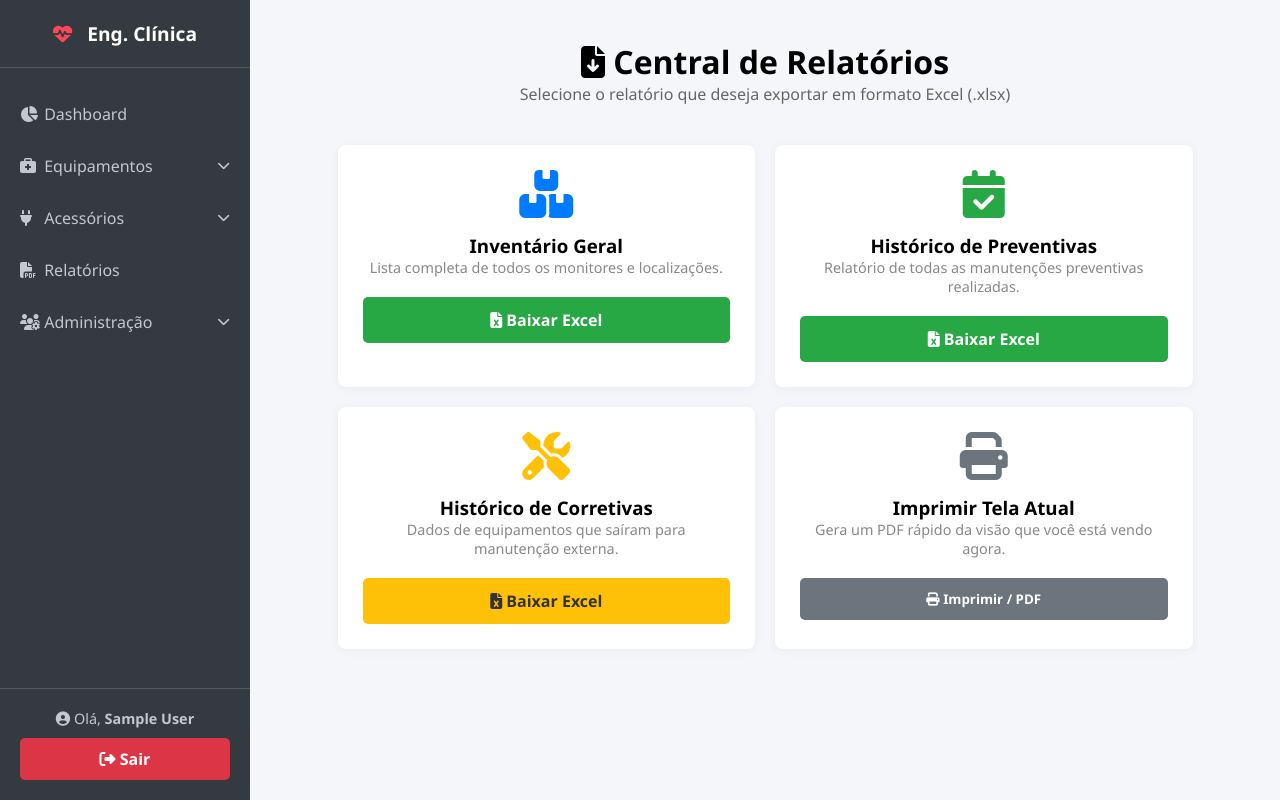
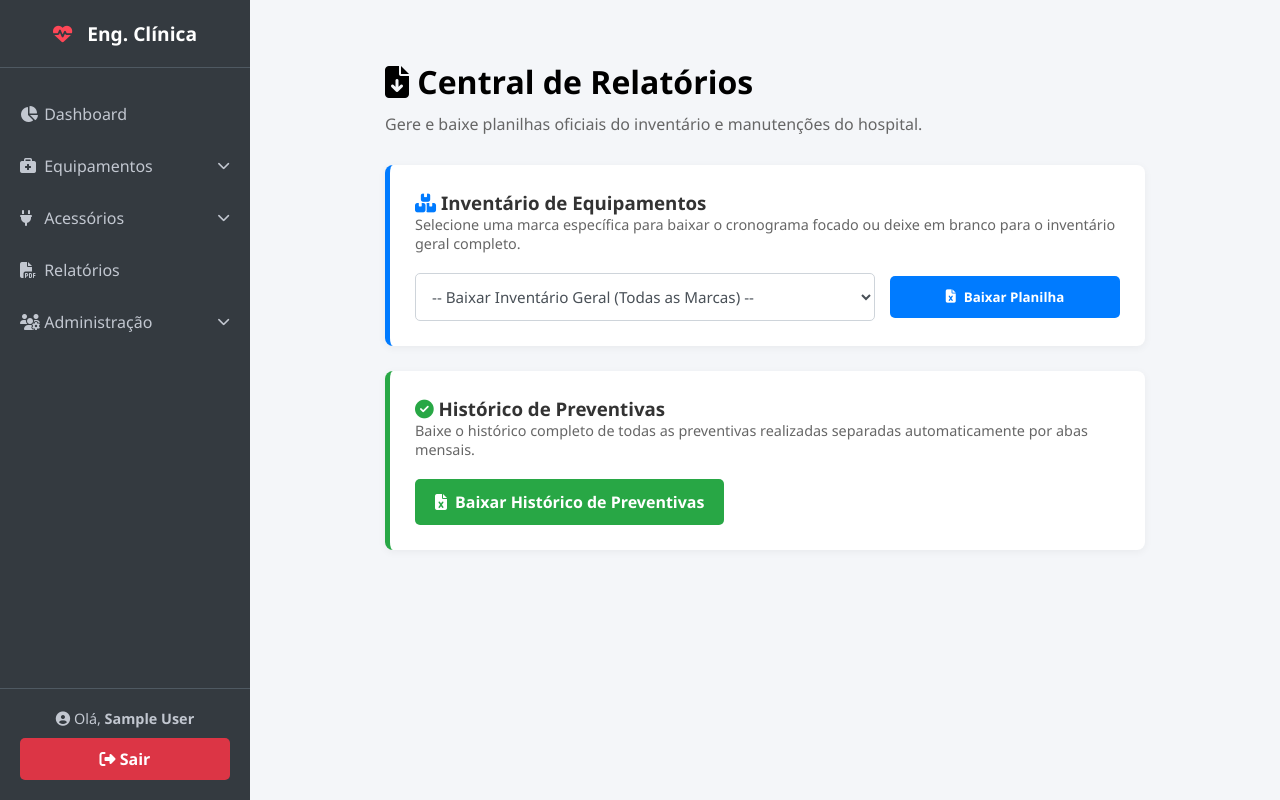
Before and after one commit to DevGuilherme-cpu/sistema-engenharia-clinica, a Flask app: page /relatorios in a window 1280 px wide. Run offline with Flask 3, Linux system fonts and the light colour scheme; the visitor is signed in with stand-in values (Sample User, id 1).

Commit message:
Filtro por marca antes de exportar o excel

```diff
--- a/app.py
+++ b/app.py
@@ -371,24 +371,43 @@ def novo_acessorio():
 @app.route('/relatorios')
 @login_required
 def pagina_relatorios():
-    return render_template('relatorios.html')
+    marcas_db = db.session.query(Monitor.marca).filter(
+        Monitor.marca.isnot(None), Monitor.marca != '').distinct().all()
+    marcas_unicas = sorted([m[0] for m in marcas_db])
+
+    return render_template('relatorios.html', marcas=marcas_unicas)
 
 @app.route('/exportar/monitores')
 @login_required
 def exportar_monitores():
-    # 1. Busca no banco já ordenando por Marca e depois por Descrição (Ordem Alfabética)
-    monitores = Monitor.query.order_by(Monitor.marca.asc(), Monitor.descricao.asc()).all()
+    # Captura a marca que o usuário selecionou na tela de relatórios
+    marca_selecionada = request.args.get('marca', '')
+
+    query = Monitor.query
+
+    if marca_selecionada:
+        # Se escolheu uma marca, filtra por ela e organiza por MODELO e depois DESCRIÇÃO
+        query = query.filter(Monitor.marca == marca_selecionada).order_by(Monitor.modelo.asc(), Monitor.descricao.asc())
+        download_name = f"inventario_{marca_selecionada.lower().replace(' ', '_')}.xlsx"
+        sheet_name = marca_selecionada[:30] # Limite de letras do Excel
+    else:
+        # Se não escolheu marca, traz o Geral ordenando por Marca e Modelo
+        query = query.order_by(Monitor.marca.asc(), Monitor.modelo.asc(), Monitor.descricao.asc())
+        download_name = "inventario_geral_equipamentos.xlsx"
+        sheet_name = 'Inventário Geral'
+
+    monitores = query.all()
 
     dados = []
     for m in monitores:
         dados.append({
             'Marca': m.marca or 'Sem Marca',
+            'Modelo': m.modelo or 'N/A',
             'Equipamento': m.descricao,
             'Patrimônio': m.patrimonio,
             'S/N': m.numero_serie,
             'Status': m.status,
             'Local / Setor': m.local,
-            'Modelo': m.modelo,
             'Empresa': m.empresa
         })
 
@@ -396,20 +415,22 @@ def exportar_monitores():
     output = BytesIO()
 
     with pd.ExcelWriter(output, engine='openpyxl') as writer:
-        # Cria a aba principal com TUDO organizado
-        df.to_excel(writer, index=False, sheet_name='Inventário Geral')
-
-        # MÁGICA: Cria uma aba separada para CADA MARCA automaticamente!
-        marcas = df['Marca'].unique()
-        for marca in marcas:
-            # Garante que o nome da aba não passa de 30 letras (regra do Excel)
-            nome_aba = str(marca)[:30].replace('/', '-')
-            df_marca = df[df['Marca'] == marca]
-            df_marca.to_excel(writer, index=False, sheet_name=nome_aba)
+        if marca_selecionada:
+            # Baixa apenas a planilha da marca selecionada organizada por modelos
+            df.to_excel(writer, index=False, sheet_name=sheet_name)
+        else:
+            # Mantém a automação de abas para o relatório geral completo
+            df.to_excel(writer, index=False, sheet_name='Inventário Geral')
+            marcas = df['Marca'].unique()
+            for marca in marcas:
+                nome_aba = str(marca)[:30].replace('/', '-')
+                df_marca = df[df['Marca'] == marca]
+                df_marca.to_excel(writer, index=False, sheet_name=nome_aba)
 
     output.seek(0)
+
     return send_file(output,
-                     download_name="inventario_equipamentos_organizado.xlsx",
+                     download_name=download_name,
                      as_attachment=True)
 
 @app.route('/exportar/preventivas')
--- a/templates/relatorios.html
+++ b/templates/relatorios.html
@@ -1,55 +1,49 @@
 {% extends 'base.html' %}
 
 {% block content %}
-<div class="conteudo-centralizado">
-    <h1 style="text-align: center;"><i class="fas fa-file-download"></i> Central de Relatórios</h1>
-    <p style="text-align: center; color: #666; margin-bottom: 40px;">Selecione o relatório que deseja exportar em
-        formato Excel (.xlsx)</p>
+<div class="conteudo-tabela" style="max-width: 800px; margin: 0 auto; padding: 20px;">
+    <h1 style="margin-bottom: 10px;"><i class="fas fa-file-download"></i> Central de Relatórios</h1>
+    <p style="color: #666; margin-bottom: 30px;">Gere e baixe planilhas oficiais do inventário e manutenções do
+        hospital.</p>
 
-    <div style="display: grid; grid-template-columns: 1fr 1fr; gap: 20px;">
+    <div
+        style="background: white; padding: 25px; border-radius: 8px; box-shadow: 0 2px 8px rgba(0,0,0,0.05); margin-bottom: 25px; border-left: 5px solid #007bff;">
+        <h3 style="margin-top: 0; color: #333;"><i class="fas fa-boxes" style="color: #007bff;"></i> Inventário de
+            Equipamentos</h3>
+        <p style="color: #666; font-size: 0.9rem; margin-bottom: 20px;">Selecione uma marca específica para baixar o
+            cronograma focado ou deixe em branco para o inventário geral completo.</p>
 
-        <div class="form-container" style="text-align: center; margin-top: 0;">
-            <i class="fas fa-boxes-stacked" style="font-size: 3rem; color: #007bff; margin-bottom: 15px;"></i>
-            <h3>Inventário Geral</h3>
-            <p style="font-size: 0.9rem; color: #888; margin-bottom: 20px;">Lista completa de todos os monitores e
-                localizações.</p>
-            <a href="/exportar/monitores" class="btn-salvar" style="display: block; text-decoration: none;">
-                <i class="fas fa-file-excel"></i> Baixar Excel
-            </a>
-        </div>
+        <form action="/exportar/monitores" method="GET"
+            style="display: flex; gap: 15px; align-items: center; flex-wrap: wrap;">
+            <div style="flex: 2; min-width: 250px;">
+                <select name="marca"
+                    style="width: 100%; padding: 12px; border: 1px solid #ced4da; border-radius: 5px; font-size: 0.95rem; color: #495057; background-color: #fff;">
+                    <option value="">-- Baixar Inventário Geral (Todas as Marcas) --</option>
+                    {% for marca in marcas %}
+                    <option value="{{ marca }}">{{ marca }}</option>
+                    {% endfor %}
+                </select>
+            </div>
+            <div style="flex: 1; min-width: 150px;">
+                <button type="submit" class="btn-salvar"
+                    style="background-color: #007bff; margin: 0; padding: 12px 20px; width: 100%; display: flex; align-items: center; justify-content: center; gap: 8px;">
+                    <i class="fas fa-file-excel"></i> Baixar Planilha
+                </button>
+            </div>
+        </form>
+    </div>
 
-        <div class="form-container" style="text-align: center; margin-top: 0;">
-            <i class="fas fa-calendar-check" style="font-size: 3rem; color: #28a745; margin-bottom: 15px;"></i>
-            <h3>Histórico de Preventivas</h3>
-            <p style="font-size: 0.9rem; color: #888; margin-bottom: 20px;">Relatório de todas as manutenções
-                preventivas realizadas.</p>
-            <a href="/exportar/preventivas" class="btn-salvar"
-                style="display: block; background-color: #28a745; text-decoration: none;">
-                <i class="fas fa-file-excel"></i> Baixar Excel
-            </a>
-        </div>
+    <div
+        style="background: white; padding: 25px; border-radius: 8px; box-shadow: 0 2px 8px rgba(0,0,0,0.05); border-left: 5px solid #28a745;">
+        <h3 style="margin-top: 0; color: #333;"><i class="fas fa-check-circle" style="color: #28a745;"></i> Histórico de
+            Preventivas</h3>
+        <p style="color: #666; font-size: 0.9rem; margin-bottom: 20px;">Baixe o histórico completo de todas as
+            preventivas realizadas separadas automaticamente por abas mensais.</p>
 
-        <div class="form-container" style="text-align: center; margin-top: 0;">
-            <i class="fas fa-tools" style="font-size: 3rem; color: #ffc107; margin-bottom: 15px;"></i>
-            <h3>Histórico de Corretivas</h3>
-            <p style="font-size: 0.9rem; color: #888; margin-bottom: 20px;">Dados de equipamentos que saíram para
-                manutenção externa.</p>
-            <a href="#" class="btn-salvar"
-                style="display: block; background-color: #ffc107; color: #333; text-decoration: none;">
-                <i class="fas fa-file-excel"></i> Baixar Excel
-            </a>
-        </div>
-
-        <div class="form-container" style="text-align: center; margin-top: 0;">
-            <i class="fas fa-print" style="font-size: 3rem; color: #6c757d; margin-bottom: 15px;"></i>
-            <h3>Imprimir Tela Atual</h3>
-            <p style="font-size: 0.9rem; color: #888; margin-bottom: 20px;">Gera um PDF rápido da visão que você está
-                vendo agora.</p>
-            <button onclick="window.print()" class="btn-salvar" style="width: 100%; background-color: #6c757d;">
-                <i class="fas fa-print"></i> Imprimir / PDF
-            </button>
-        </div>
-
+        <a href="/exportar/preventivas" class="btn-salvar"
+            style="background-color: #28a745; text-decoration: none; display: inline-flex; align-items: center; gap: 8px; padding: 12px 20px; margin: 0;">
+            <i class="fas fa-file-excel"></i> Baixar Histórico de Preventivas
+        </a>
     </div>
 </div>
 {% endblock %}
```
